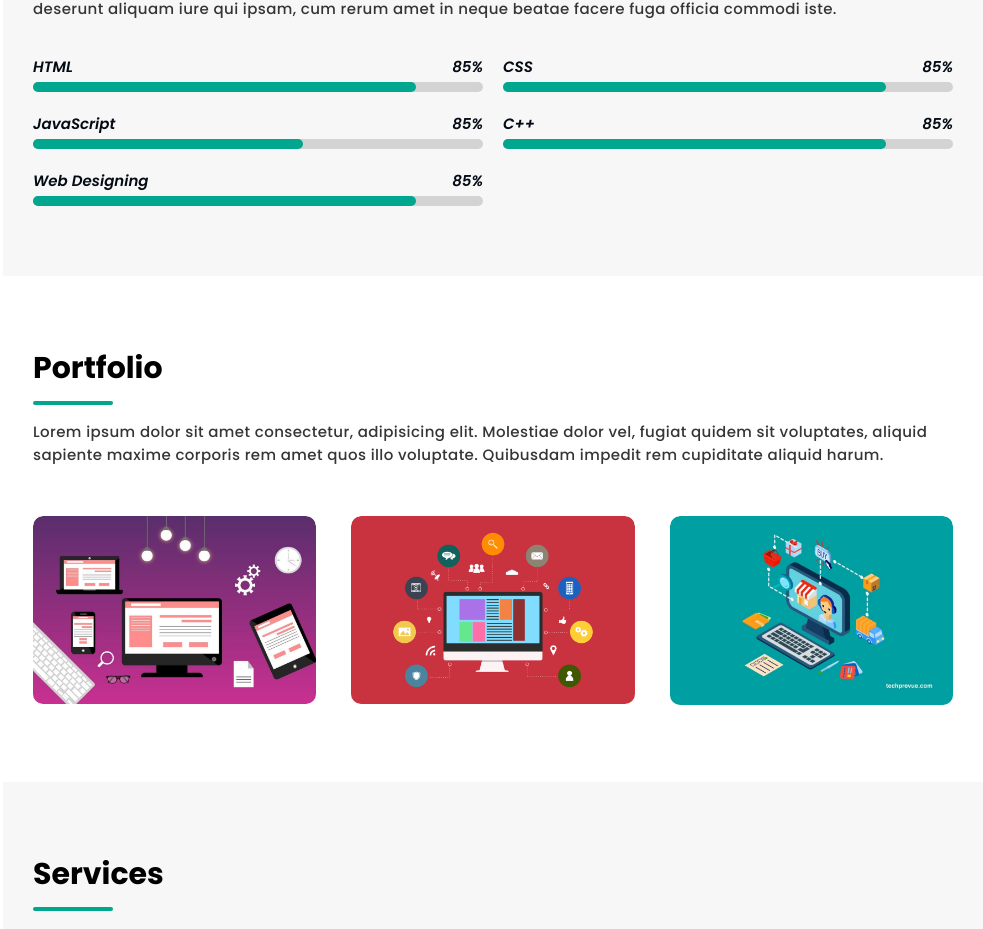
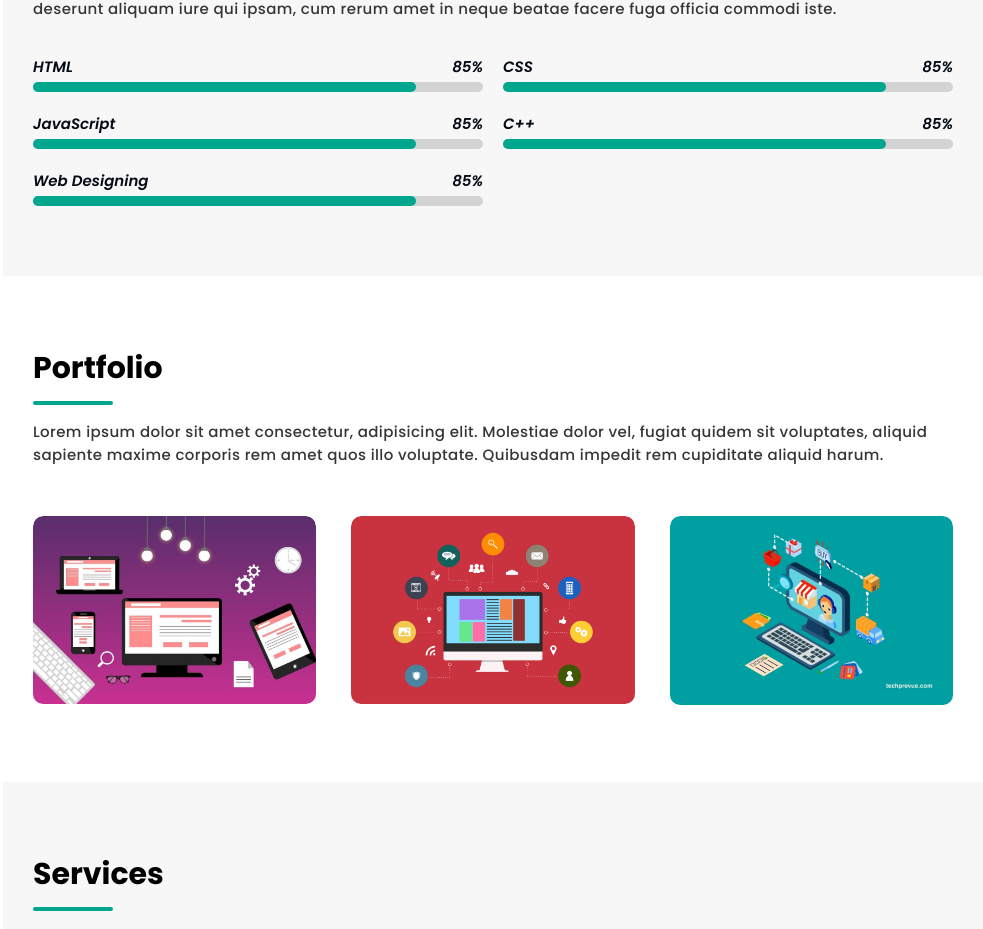
Before and after one commit to MB5703/Portfolio, a plain HTML site: page index.html in a window 1280 px wide. Shown: the part 2051-2980 px from the top of the page, without its empty margins (297-1280 px from the left). Drawn offline with nearby package versions, Linux system fonts and the light colour scheme.

Commit message:
Update index.html

```diff
--- a/index.html
+++ b/index.html
@@ -203,7 +203,7 @@
                         <h2>85%</h2>
                     </div>
                     <div class="skill-outer-line">
-                        <div class="skill-inner-line" style="width: 60%;"></div>
+                        <div class="skill-inner-line" style="width: 85%;"></div>
                     </div>
                 </div>
 
```
